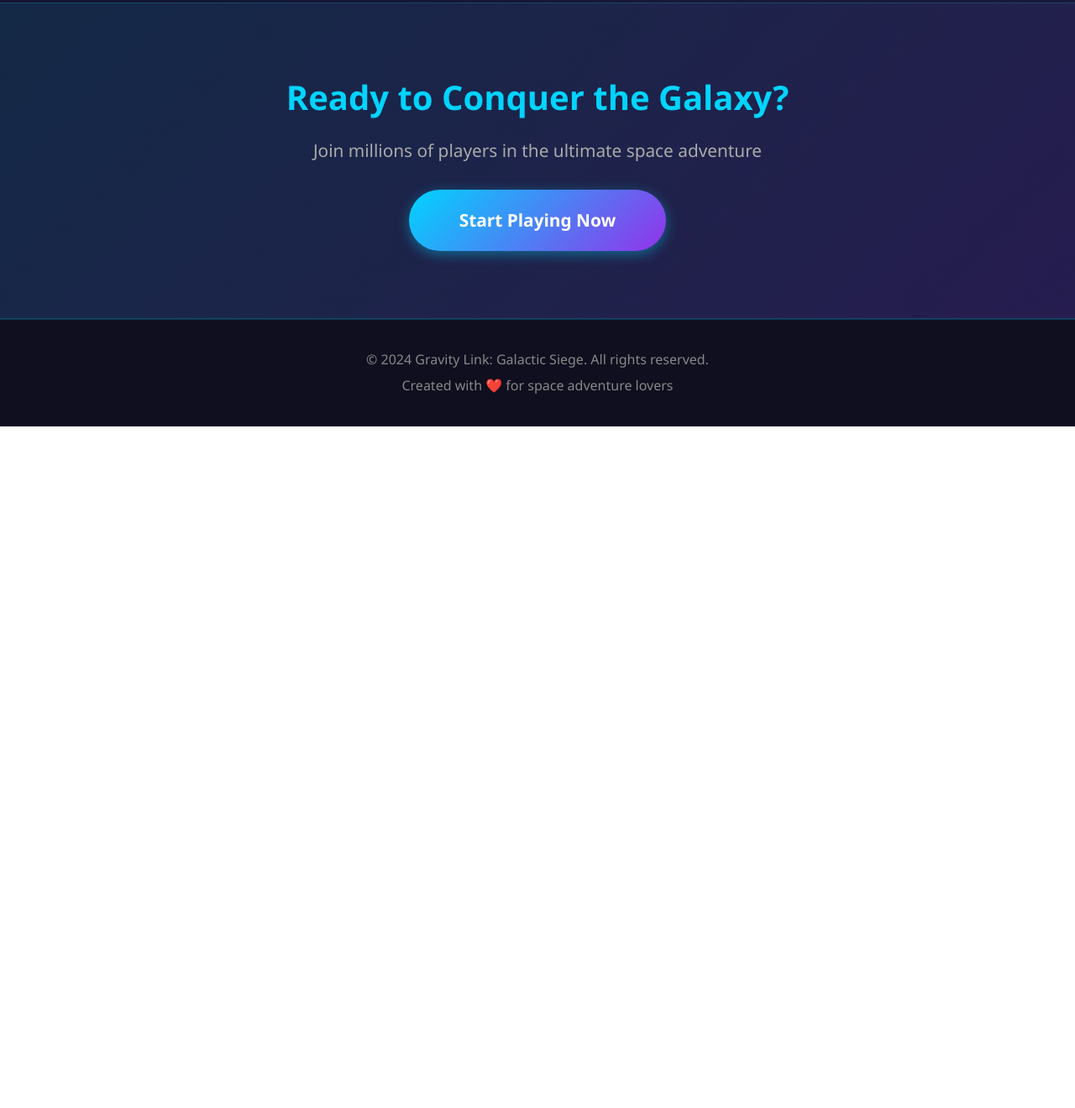
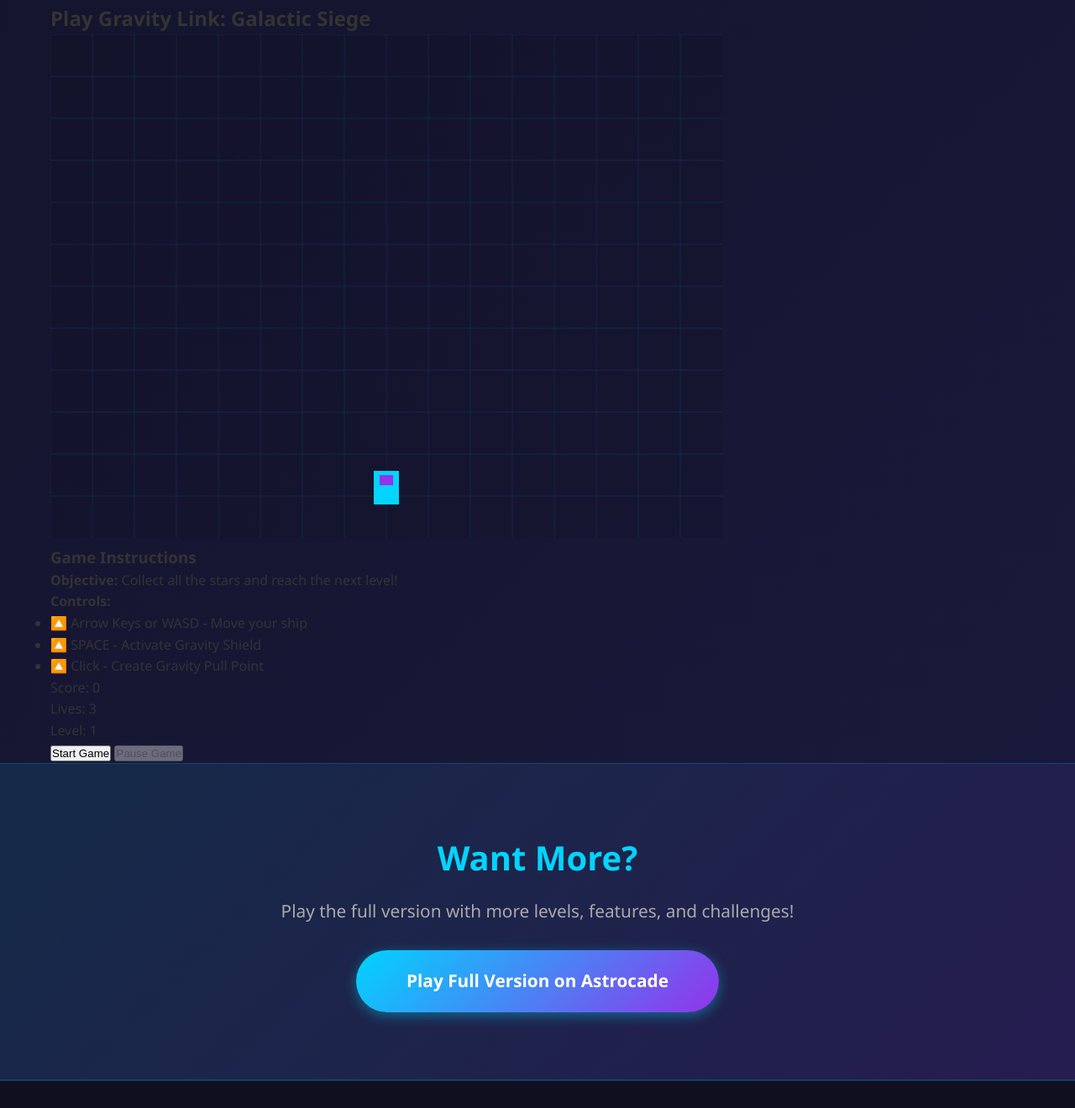
Before and after one commit to selimelbadry0-blip/gravity-link-galactic-siege-website, a plain HTML site: page index.html in a window 1280 px wide. Shown: the part 2472-3792 px from the top of the page at 84% size. Before the commit the page ends 2980 px from the top, so only its background shows below. Drawn offline with Linux system fonts and the light colour scheme.

Commit message:
Fix: Update Play Now button to scroll to game section instead of Astrocade

```diff
--- a/index.html
+++ b/index.html
@@ -25,7 +25,7 @@
         <div class="hero-content">
             <h1>Gravity Link: Galactic Siege</h1>
             <p>Master gravity, conquer the cosmos, and lead your fleet to victory!</p>
-            <a href="https://www.astrocade.com/games/gravity-link-galactic-siege/01M2565NRVNC5VEHSM8E3CGB97" class="cta-button" target="_blank">Play Now</a>
+            <a href="#play" class="cta-button">Play Now</a>
         </div>
         <div class="hero-background"></div>
     </section>
@@ -89,12 +89,39 @@
         </div>
     </section>
 
-    <!-- Call to Action -->
-    <section id="play" class="cta-section">
+    <!-- Game Section -->
+    <section id="play" class="game-section">
         <div class="container">
-            <h2>Ready to Conquer the Galaxy?</h2>
-            <p>Join millions of players in the ultimate space adventure</p>
-            <a href="https://www.astrocade.com/games/gravity-link-galactic-siege/01M2565NRVNC5VEHSM8E3CGB97" class="cta-button large" target="_blank">Start Playing Now</a>
+            <h2>Play Gravity Link: Galactic Siege</h2>
+            <div class="game-container">
+                <canvas id="gameCanvas" width="800" height="600"></canvas>
+                <div class="game-info">
+                    <h3>Game Instructions</h3>
+                    <p><strong>Objective:</strong> Collect all the stars and reach the next level!</p>
+                    <p><strong>Controls:</strong></p>
+                    <ul>
+                        <li>🔼 Arrow Keys or WASD - Move your ship</li>
+                        <li>🔼 SPACE - Activate Gravity Shield</li>
+                        <li>🔼 Click - Create Gravity Pull Point</li>
+                    </ul>
+                    <div class="game-stats">
+                        <p>Score: <span id="score">0</span></p>
+                        <p>Lives: <span id="lives">3</span></p>
+                        <p>Level: <span id="level">1</span></p>
+                    </div>
+                    <button id="startBtn" class="game-button">Start Game</button>
+                    <button id="pauseBtn" class="game-button" disabled>Pause Game</button>
+                </div>
+            </div>
+        </div>
+    </section>
+
+    <!-- CTA Section -->
+    <section class="cta-section">
+        <div class="container">
+            <h2>Want More?</h2>
+            <p>Play the full version with more levels, features, and challenges!</p>
+            <a href="https://www.astrocade.com/games/gravity-link-galactic-siege/01M2565NRVNC5VEHSM8E3CGB97" class="cta-button large" target="_blank">Play Full Version on Astrocade</a>
         </div>
     </section>
 
@@ -105,5 +132,7 @@
             <p>Created with ❤️ for space adventure lovers</p>
         </div>
     </footer>
+
+    <script src="game.js"></script>
 </body>
 </html>
```
